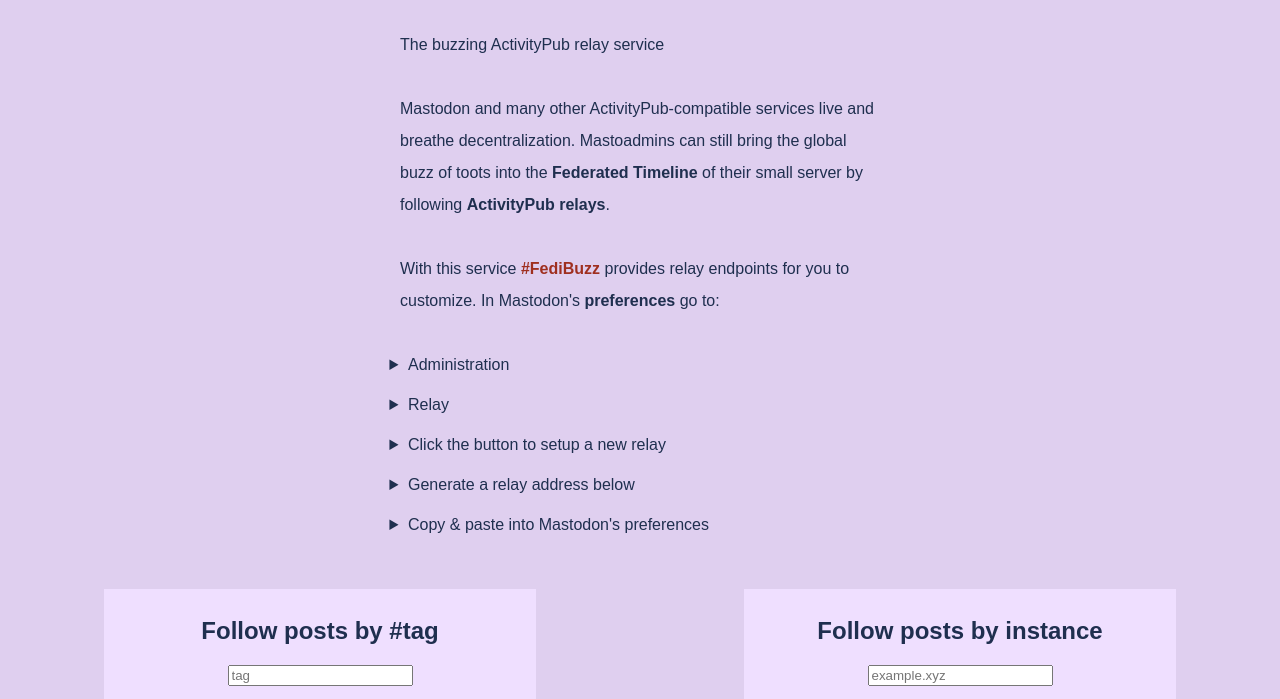
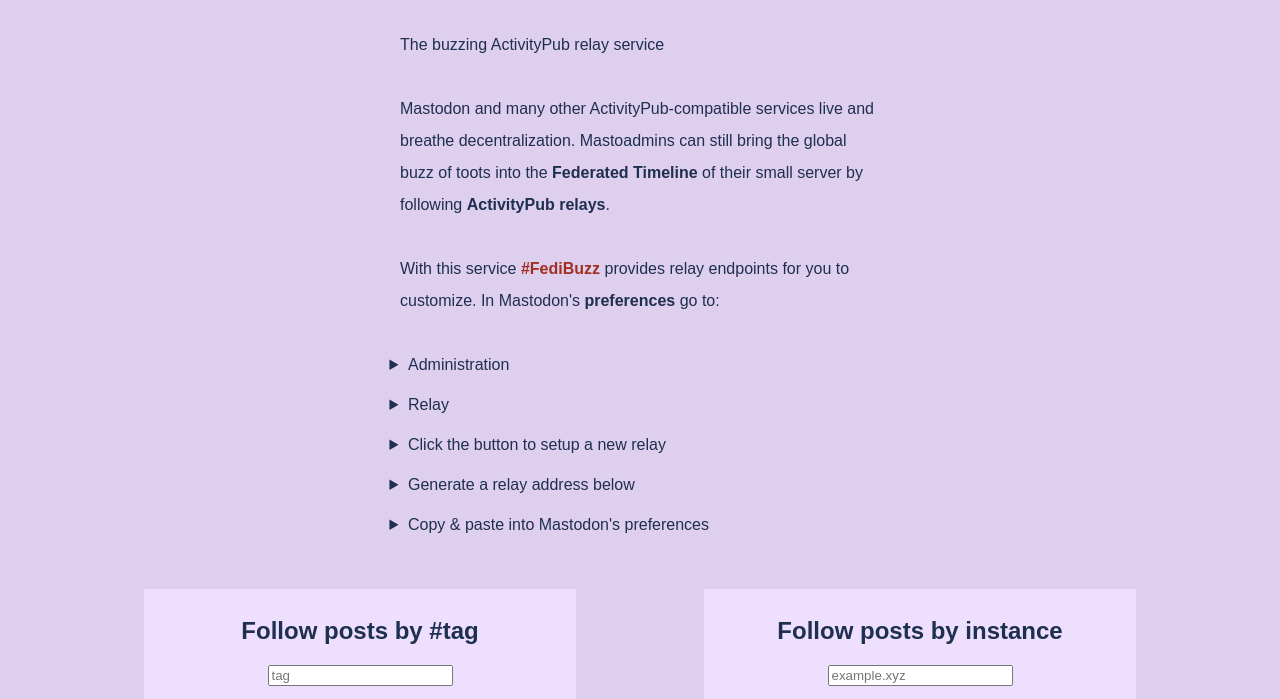
Before and after one commit to astro/buzzrelay, a plain HTML site: page static/index.html in a window 1280 px wide. Shown: the part 90-789 px from the top of the page. Drawn offline with Linux system fonts and the light colour scheme.

Commit message:
css: constrain body max-width

```diff
--- a/static/style.css
+++ b/static/style.css
@@ -2,7 +2,8 @@
     background-color: #DFCFEF;
     color: #1F2F4F;
     font-family: sans-serif;
-    margin: 0;
+    margin: 0 auto;
+    max-width: 70rem;
 }
 a {
     text-decoration: none;
```
